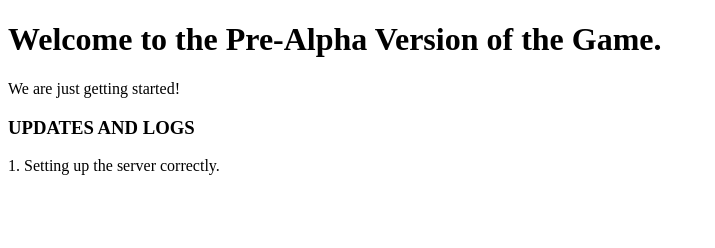
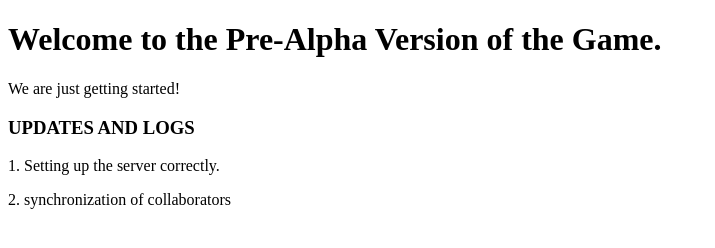
Before and after one commit to adifferentearth/ADE_Battle, a plain HTML site: page index.html in a window 1280 px wide. Shown: the whole page, without its empty margins (0-715 px from the left). Drawn offline with Linux system fonts and the light colour scheme.

Commit message:
Alexis's second commit

```diff
--- a/index.html
+++ b/index.html
@@ -8,6 +8,7 @@
 	<p>We are just getting started!</p>
 	<h3>UPDATES AND LOGS</h3>
 	<p>1. Setting up the server correctly.</p>
+	<p>2. synchronization of collaborators</p>
 
 </body>
 </html>
```
